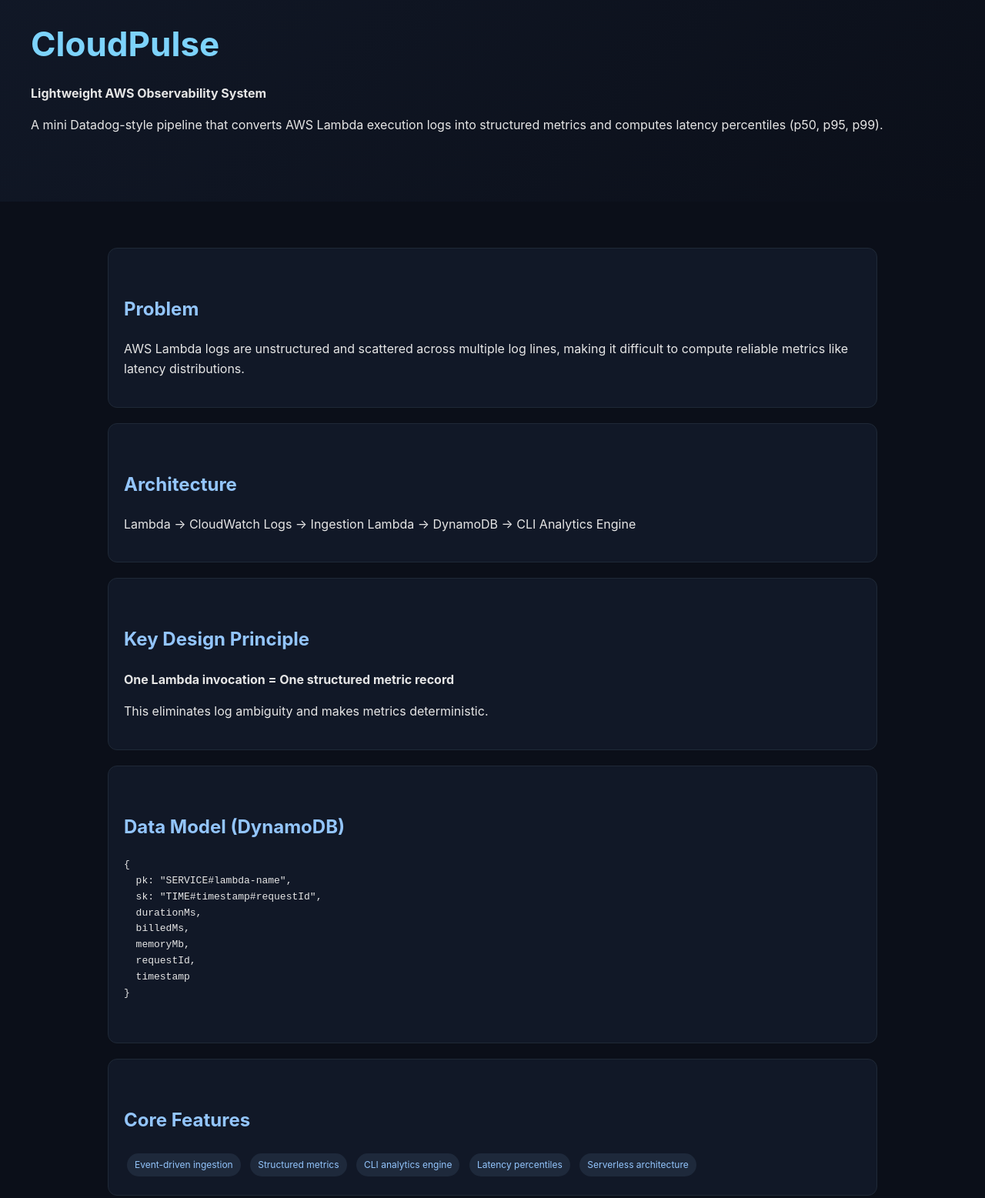
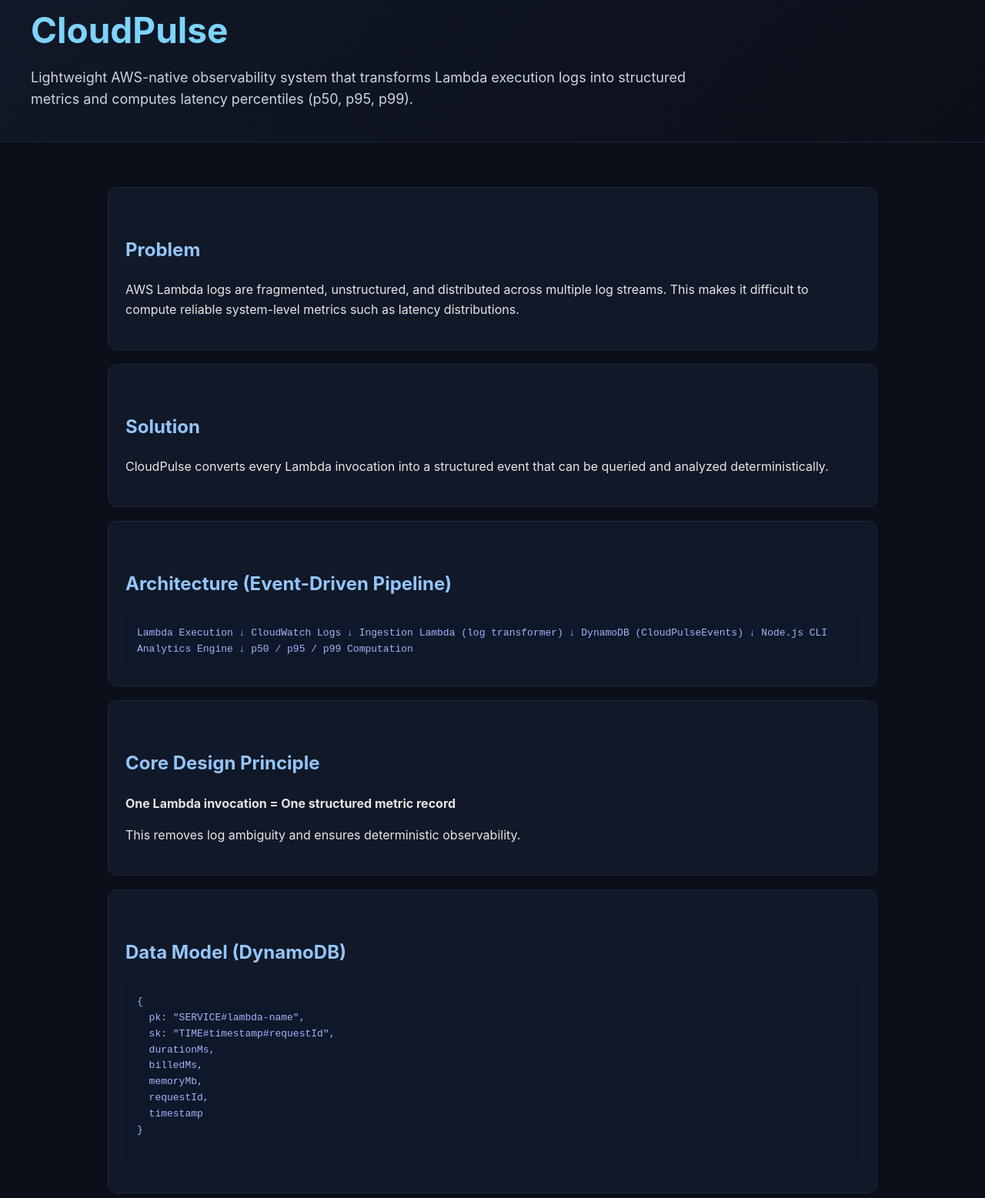
Before and after one commit to ganeshvm-blr/cloudpulse-ingestion, a website: page index.html in a window 1280 px wide. Shown: the part 77-1634 px from the top of the page at 77% size. Drawn offline with Linux system fonts and the light colour scheme.

Commit message:
Upgrade CloudPulse to FAANG-style system design case study

```diff
--- a/index.html
+++ b/index.html
@@ -3,7 +3,7 @@
 <head>
   <meta charset="UTF-8" />
   <meta name="viewport" content="width=device-width, initial-scale=1.0"/>
-  <title>CloudPulse — Observability System</title>
+  <title>CloudPulse — AWS Observability System</title>
 
   <style>
     body {
@@ -15,19 +15,27 @@
     }
 
     header {
-      padding: 70px 40px;
+      padding: 80px 40px 40px;
       background: linear-gradient(135deg, #111827, #0b0f19);
+      border-bottom: 1px solid #1f2937;
     }
 
     h1 {
-      font-size: 44px;
-      margin-bottom: 10px;
+      font-size: 46px;
+      margin: 0;
       color: #7dd3fc;
     }
 
     h2 {
       color: #93c5fd;
       margin-top: 40px;
+    }
+
+    .subtitle {
+      color: #cbd5e1;
+      max-width: 900px;
+      margin-top: 10px;
+      font-size: 18px;
     }
 
     .container {
@@ -38,9 +46,9 @@
 
     .card {
       background: #111827;
-      padding: 20px;
+      padding: 22px;
       border-radius: 12px;
-      margin-top: 20px;
+      margin-top: 18px;
       border: 1px solid #1f2937;
     }
 
@@ -54,17 +62,28 @@
       color: #93c5fd;
     }
 
-    code {
+    pre {
       background: #0f172a;
-      padding: 2px 6px;
-      border-radius: 6px;
+      padding: 15px;
+      border-radius: 8px;
+      overflow-x: auto;
       color: #a5b4fc;
+    }
+
+    .diagram {
+      font-family: monospace;
+      color: #a5b4fc;
+      background: #0f172a;
+      padding: 15px;
+      border-radius: 8px;
     }
 
     footer {
       text-align: center;
-      padding: 40px;
+      padding: 50px;
       color: #64748b;
+      border-top: 1px solid #1f2937;
+      margin-top: 40px;
     }
   </style>
 </head>
@@ -73,10 +92,9 @@
 
 <header>
   <h1>CloudPulse</h1>
-  <p><strong>Lightweight AWS Observability System</strong></p>
-  <p>
-    A mini Datadog-style pipeline that converts AWS Lambda execution logs into structured metrics and computes latency percentiles (p50, p95, p99).
-  </p>
+  <div class="subtitle">
+    Lightweight AWS-native observability system that transforms Lambda execution logs into structured metrics and computes latency percentiles (p50, p95, p99).
+  </div>
 </header>
 
 <div class="container">
@@ -84,25 +102,41 @@
   <div class="card">
     <h2>Problem</h2>
     <p>
-      AWS Lambda logs are unstructured and scattered across multiple log lines,
-      making it difficult to compute reliable metrics like latency distributions.
+      AWS Lambda logs are fragmented, unstructured, and distributed across multiple log streams.
+      This makes it difficult to compute reliable system-level metrics such as latency distributions.
     </p>
   </div>
 
   <div class="card">
-    <h2>Architecture</h2>
+    <h2>Solution</h2>
     <p>
-      Lambda → CloudWatch Logs → Ingestion Lambda → DynamoDB → CLI Analytics Engine
+      CloudPulse converts every Lambda invocation into a structured event that can be queried and analyzed deterministically.
     </p>
   </div>
 
   <div class="card">
-    <h2>Key Design Principle</h2>
+    <h2>Architecture (Event-Driven Pipeline)</h2>
+
+    <div class="diagram">
+Lambda Execution
+   ↓
+CloudWatch Logs
+   ↓
+Ingestion Lambda (log transformer)
+   ↓
+DynamoDB (CloudPulseEvents)
+   ↓
+Node.js CLI Analytics Engine
+   ↓
+p50 / p95 / p99 Computation
+    </div>
+  </div>
+
+  <div class="card">
+    <h2>Core Design Principle</h2>
+    <p><strong>One Lambda invocation = One structured metric record</strong></p>
     <p>
-      <strong>One Lambda invocation = One structured metric record</strong>
-    </p>
-    <p>
-      This eliminates log ambiguity and makes metrics deterministic.
+      This removes log ambiguity and ensures deterministic observability.
     </p>
   </div>
 
@@ -122,6 +156,16 @@
   </div>
 
   <div class="card">
+    <h2>What Makes This Important</h2>
+    <ul>
+      <li>Moves from log-based → event-based observability</li>
+      <li>Removes ambiguity in metric generation</li>
+      <li>Enables deterministic analytics</li>
+      <li>Aligns with real-world systems like Datadog & OpenTelemetry</li>
+    </ul>
+  </div>
+
+  <div class="card">
     <h2>Core Features</h2>
     <span class="tag">Event-driven ingestion</span>
     <span class="tag">Structured metrics</span>
@@ -133,20 +177,27 @@
   <div class="card">
     <h2>Tradeoffs</h2>
     <ul>
-      <li>No real-time streaming (Kinesis missing)</li>
-      <li>No dashboards (CLI-based only)</li>
-      <li>Limited scalability for large workloads</li>
+      <li>No real-time streaming layer (no Kinesis)</li>
+      <li>CLI instead of dashboards</li>
+      <li>Not optimized for high-scale production workloads</li>
     </ul>
   </div>
 
   <div class="card">
     <h2>Scaling Plan</h2>
     <ul>
-      <li>Add Kinesis for ingestion buffering</li>
-      <li>Add pre-aggregation layer</li>
-      <li>Split hot vs cold storage</li>
-      <li>Introduce dashboard (Grafana / QuickSight)</li>
+      <li>Add Kinesis ingestion buffer</li>
+      <li>Add pre-aggregation layer for metrics</li>
+      <li>Separate hot vs cold storage paths</li>
+      <li>Introduce visualization layer (Grafana / QuickSight)</li>
     </ul>
+  </div>
+
+  <div class="card">
+    <h2>CLI Usage</h2>
+    <pre>
+node cloudpulse-cli/index.js stats /aws/lambda/&lt;function-name&gt;
+    </pre>
   </div>
 
   <div class="card">
@@ -160,7 +211,7 @@
 </div>
 
 <footer>
-  CloudPulse — Observability & Metrics Pipeline • Built for system design learning
+  CloudPulse — Observability Engineering Project • Built for system design mastery
 </footer>
 
 </body>
```
